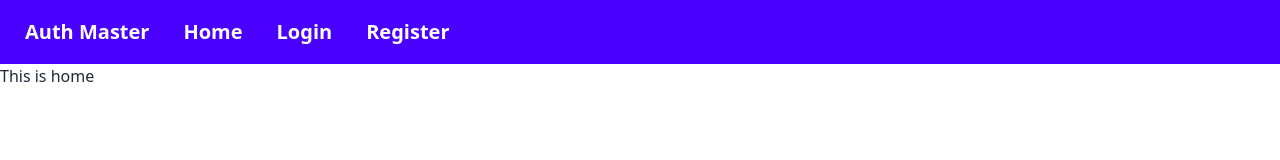
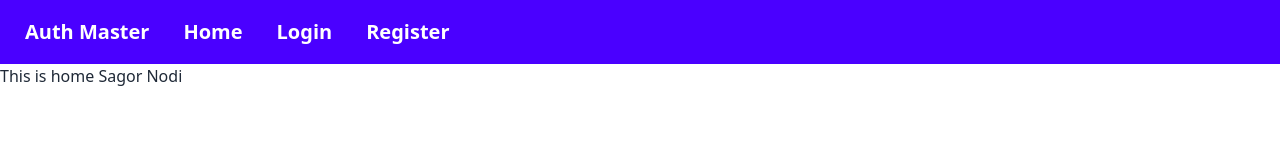
Before and after one commit to SuraiyaAkterTrishna/auth-master, a React (Vite) app: page / in a window 1280 px wide. Shown: the top 160 px of the page. Built offline with nearby package versions, Linux system fonts and the light colour scheme.

Commit message:
context API

```diff
--- a/src/components/Home/Home.jsx
+++ b/src/components/Home/Home.jsx
@@ -1,9 +1,12 @@
+import { useContext } from "react";
+import { AuthContext } from "../../providers/AuthProviders";
 
 
 const Home = () => {
+    const user = useContext(AuthContext);
     return (
         <div>
-            <h2>This is home</h2>
+            <h2>This is home {user && <span>{user.displayName}</span>}</h2>
         </div>
     );
 };
--- a/src/main.jsx
+++ b/src/main.jsx
@@ -7,6 +7,7 @@
 import Home from "./components/Home/Home";
 import Login from "./components/Login/Login";
 import Register from "./components/Register/Register";
+import AuthProviders from "./providers/AuthProviders";
 
 const router = createBrowserRouter([
   {
@@ -31,6 +32,8 @@
 
 ReactDOM.createRoot(document.getElementById("root")).render(
   <React.StrictMode>
-    <RouterProvider router={router} />
+    <AuthProviders>
+      <RouterProvider router={router} />
+    </AuthProviders>
   </React.StrictMode>
 );
--- /dev/null
+++ b/src/providers/AuthProviders.jsx
@@ -0,0 +1,17 @@
+/* eslint-disable react/prop-types */
+import { createContext } from "react";
+
+export const AuthContext = createContext(null);
+
+const AuthProviders = ({children}) => {
+
+    const user = {displayName: 'Sagor Nodi'};
+
+    return (
+        <AuthContext.Provider value={user}>
+            {children}
+        </AuthContext.Provider>
+    );
+};
+
+export default AuthProviders;
```
Also changed, not shown: src/_steps_.js (added, +13 -0 lines).
